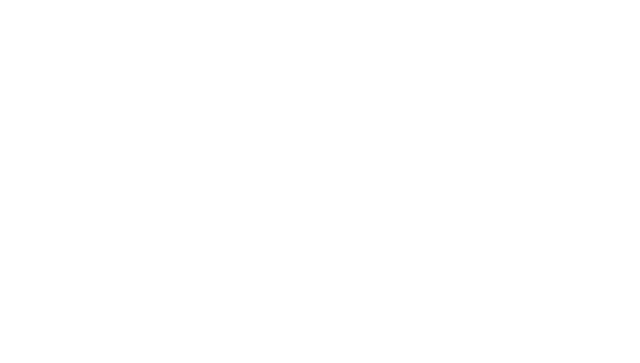
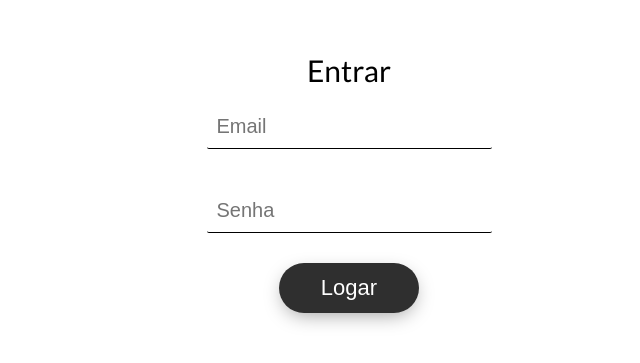
Before and after one commit to felipereismonteiro/bitStore, a React (Create React App) app: page /sign-in in a window 1280 px wide. Shown: the part 211-574 px from the top of the page, without its empty margins (291-931 px from the left). Built offline with nearby package versions, Linux system fonts and the light colour scheme.

Commit message:
feat: signIn, signUp Pages

```diff
--- a/package.json
+++ b/package.json
@@ -9,6 +9,7 @@
     "axios": "^1.2.0",
     "react": "^18.2.0",
     "react-dom": "^18.2.0",
+    "react-loader-spinner": "^5.3.4",
     "react-router-dom": "^6.4.3",
     "react-scripts": "5.0.1",
     "styled-components": "^5.3.6",
--- a/public/index.html
+++ b/public/index.html
@@ -3,13 +3,16 @@
   <head>
     <meta charset="utf-8" />
     <link rel="icon" href="%PUBLIC_URL%/favicon.ico" />
+    <link rel="preconnect" href="https://fonts.googleapis.com">
+    <link rel="preconnect" href="https://fonts.gstatic.com" crossorigin>
+    <link href="https://fonts.googleapis.com/css2?family=Lato&display=swap" rel="stylesheet">
     <meta name="viewport" content="width=device-width, initial-scale=1" />
     <meta name="theme-color" content="#000000" />
     <meta
       name="description"
       content="Web site created using create-react-app"
     />
-    <title>React App</title>
+    <title>BitStore</title>
   </head>
   <body>
     <noscript>You need to enable JavaScript to run this app.</noscript>
--- a/src/App.js
+++ b/src/App.js
@@ -1,6 +1,17 @@
+import { BrowserRouter, Route, Routes } from "react-router-dom";
+import SignInPage from "./pages/signInPage";
+import SignUpPage from "./pages/signUpPage";
+
 function App() {
   return (
-    <></>
+    <>
+      <BrowserRouter>
+        <Routes>
+          <Route path="/sign-in" element={<SignInPage />}/>
+          <Route path="/sign-up" element={<SignUpPage />}/>
+        </Routes>
+      </BrowserRouter>
+    </>
   );
 }
 
--- /dev/null
+++ b/src/globalStyle.js
@@ -0,0 +1,55 @@
+import { createGlobalStyle } from "styled-components";
+
+const GlobalStyle = createGlobalStyle`
+    /* http://meyerweb.com/eric/tools/css/reset/
+   v2.0 | 20110126
+   License: none (public domain)
+*/
+
+html, body, div, span, applet, object, iframe,
+h1, h2, h3, h4, h5, h6, p, blockquote, pre,
+a, abbr, acronym, address, big, cite, code,
+del, dfn, em, img, ins, kbd, q, s, samp,
+small, strike, strong, sub, sup, tt, var,
+b, u, i, center,
+dl, dt, dd, ol, ul, li,
+fieldset, form, label, legend,
+table, caption, tbody, tfoot, thead, tr, th, td,
+article, aside, canvas, details, embed,
+figure, figcaption, footer, header, hgroup,
+menu, nav, output, ruby, section, summary,
+time, mark, audio, video {
+	margin: 0;
+	padding: 0;
+	border: 0;
+	font-size: 100%;
+	font: inherit;
+	vertical-align: baseline;
+}
+/* HTML5 display-role reset for older browsers */
+article, aside, details, figcaption, figure,
+footer, header, hgroup, menu, nav, section {
+	display: block;
+}
+body {
+	line-height: 1;
+	font-family: 'Lato', sans-serif;
+}
+ol, ul {
+	list-style: none;
+}
+blockquote, q {
+	quotes: none;
+}
+blockquote:before, blockquote:after,
+q:before, q:after {
+	content: '';
+	content: none;
+}
+table {
+	border-collapse: collapse;
+	border-spacing: 0;
+}
+`
+
+export default GlobalStyle;
--- a/src/index.js
+++ b/src/index.js
@@ -1,10 +1,12 @@
 import React from 'react';
 import ReactDOM from 'react-dom/client';
 import App from './App';
+import GlobalStyle from './globalStyle';
 
 const root = ReactDOM.createRoot(document.getElementById('root'));
 root.render(
   <>
+    <GlobalStyle />
     <App />
   </>
 );
--- /dev/null
+++ b/src/pages/signInPage.js
@@ -0,0 +1,95 @@
+import styled from "styled-components";
+import { Bars } from "react-loader-spinner";
+import { useState } from "react";
+
+export default function SignInPage() {
+  const [loading, setLoading] = useState(false);
+
+  function change(e) {
+    e.preventDefault();
+  }
+
+  return (
+    <Container>
+      <Text>Entrar</Text>
+      <Form onSubmit={change}>
+        <Input type="email" name="email" placeholder="Email" />
+        <Input type="senha" name="senha" placeholder="Senha" />
+        <Button onClick={() => setLoading(true)}>
+          {loading ? (
+            <Bars
+              height="40"
+              width="40"
+              color="white"
+              ariaLabel="bars-loading"
+              wrapperStyle={{}}
+              wrapperClass=""
+              visible={true}
+            />
+          ) : (
+            "Logar"
+          )}
+        </Button>
+      </Form>
+    </Container>
+  );
+}
+
+const Container = styled.div`
+  height: 100vh;
+  width: 100%;
+  display: flex;
+  flex-direction: column;
+  justify-content: center;
+  align-items: center;
+`;
+
+const Text = styled.h1`
+  font-size: 30px;
+`;
+
+const Form = styled.form`
+  display: flex;
+  flex-direction: column;
+  justify-content: center;
+  align-items: center;
+`;
+
+const Input = styled.input`
+  border: none;
+  border-bottom: 1px solid black;
+  margin: 20px;
+  transition-timing-function: ease-out;
+  border-radius: 2px;
+  padding: 10px;
+  font-size: 20px;
+  &:focus {
+    outline: none;
+    border-bottom: 3px solid black;
+  }
+`;
+
+const Button = styled.button`
+  display: flex;
+  justify-content: center;
+  align-items: center;
+  width: 140px;
+  height: 50px;
+  border: none;
+  outline: none;
+  background: #2f2f2f;
+  color: #fff;
+  font-size: 22px;
+  border-radius: 40px;
+  text-align: center;
+  box-shadow: 0 6px 20px -5px rgba(0, 0, 0, 0.4);
+  position: relative;
+  overflow: hidden;
+  cursor: pointer;
+  margin: 10px;
+  transition: 0.2s;
+  &:active {
+    /* transform: translateY(2px); */
+    width: 145px;
+  }
+`;
--- /dev/null
+++ b/src/pages/signUpPage.js
@@ -0,0 +1,97 @@
+import styled from "styled-components";
+import { Bars } from "react-loader-spinner";
+import { useState } from "react";
+
+export default function SignUpPage() {
+  const [loading, setLoading] = useState(false);
+
+  function change(e) {
+    e.preventDefault();
+  }
+
+  return (
+    <Container>
+      <Text>Cadastrar</Text>
+      <Form onSubmit={change}>
+        <Input type="name" name="nome" placeholder="Nome" />
+        <Input type="email" name="email" placeholder="Email" />
+        <Input type="password" name="senha" placeholder="Senha" />
+        <Input type="password" name="confirmeSenha" placeholder="Confirme sua senha" />
+        <Button onClick={() => setLoading(true)}>
+          {loading ? (
+            <Bars
+              height="40"
+              width="40"
+              color="white"
+              ariaLabel="bars-loading"
+              wrapperStyle={{}}
+              wrapperClass=""
+              visible={true}
+            />
+          ) : (
+            "Cadastrar"
+          )}
+        </Button>
+      </Form>
+    </Container>
+  );
+}
+
+const Container = styled.div`
+  height: 100vh;
+  width: 100%;
+  display: flex;
+  flex-direction: column;
+  justify-content: center;
+  align-items: center;
+`;
+
+const Text = styled.h1`
+  font-size: 30px;
+`;
+
+const Form = styled.form`
+  display: flex;
+  flex-direction: column;
+  justify-content: center;
+  align-items: center;
+`;
+
+const Input = styled.input`
+  border: none;
+  border-bottom: 1px solid black;
+  margin: 20px;
+  transition-timing-function: ease-out;
+  border-radius: 2px;
+  padding: 10px;
+  font-size: 20px;
+  &:focus {
+    outline: none;
+    border-bottom: 3px solid black;
+  }
+`;
+
+const Button = styled.button`
+  display: flex;
+  justify-content: center;
+  align-items: center;
+  width: 140px;
+  height: 50px;
+  border: none;
+  outline: none;
+  background: #2f2f2f;
+  color: #fff;
+  font-size: 22px;
+  border-radius: 40px;
+  text-align: center;
+  box-shadow: 0 6px 20px -5px rgba(0, 0, 0, 0.4);
+  position: relative;
+  overflow: hidden;
+  cursor: pointer;
+  margin: 10px;
+  transition: 0.2s;
+  &:active {
+    /* transform: translateY(2px); */
+    width: 145px;
+  }
+`;
```
Also changed, not shown: 1 other file (tests, documents, lock files or other folders).
